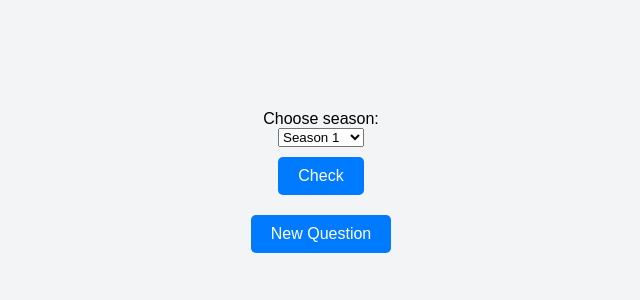
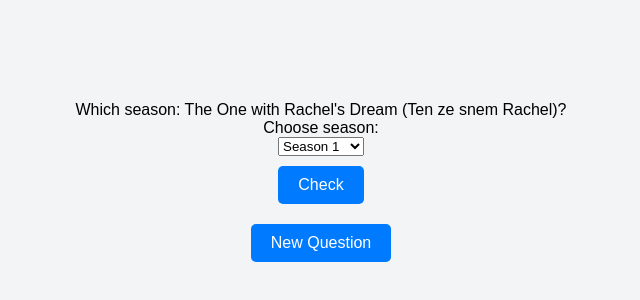
Before and after one commit to misadows/friends-game, a plain HTML site: page index.html in a window 1280 px wide. Shown: the part 212-512 px from the top of the page, without its empty margins (319-959 px from the left). Drawn offline with Linux system fonts and the light colour scheme.

Commit message:
Update index.html

```diff
--- a/index.html
+++ b/index.html
@@ -40,7 +40,7 @@
 <body>
     <div id="episodeTitle"></div>
     <label for="season">Choose season: </label>
-    <select id="sezon">
+    <select id="season">
         <option value="1">Season 1</option>
         <option value="2">Season 2</option>
         <option value="3">Season 3</option>
@@ -63,13 +63,13 @@
             .then(response => response.json())
             .then(data => {
                 episodes = data;
+                let selectedEpisode = pickRandomEpisode();
+                document.getElementById('episodeTitle').innerText = "Which season: " + selectedEpisode.title_english + " (" + selectedEpisode.title + ")?";
             })
             .catch(error => {
                 console.error("Error while reading JSON file:", error);
             });
 
-        let selectedEpisode = pickRandomEpisode();
-        document.getElementById('episodeTitle').innerText = "Which season: " + selectedEpisode.title_english + " (" + selectedEpisode.title + ")?";
 
         function pickRandomEpisode() {
             return episodes[Math.floor(Math.random() * episodes.length)];
```
